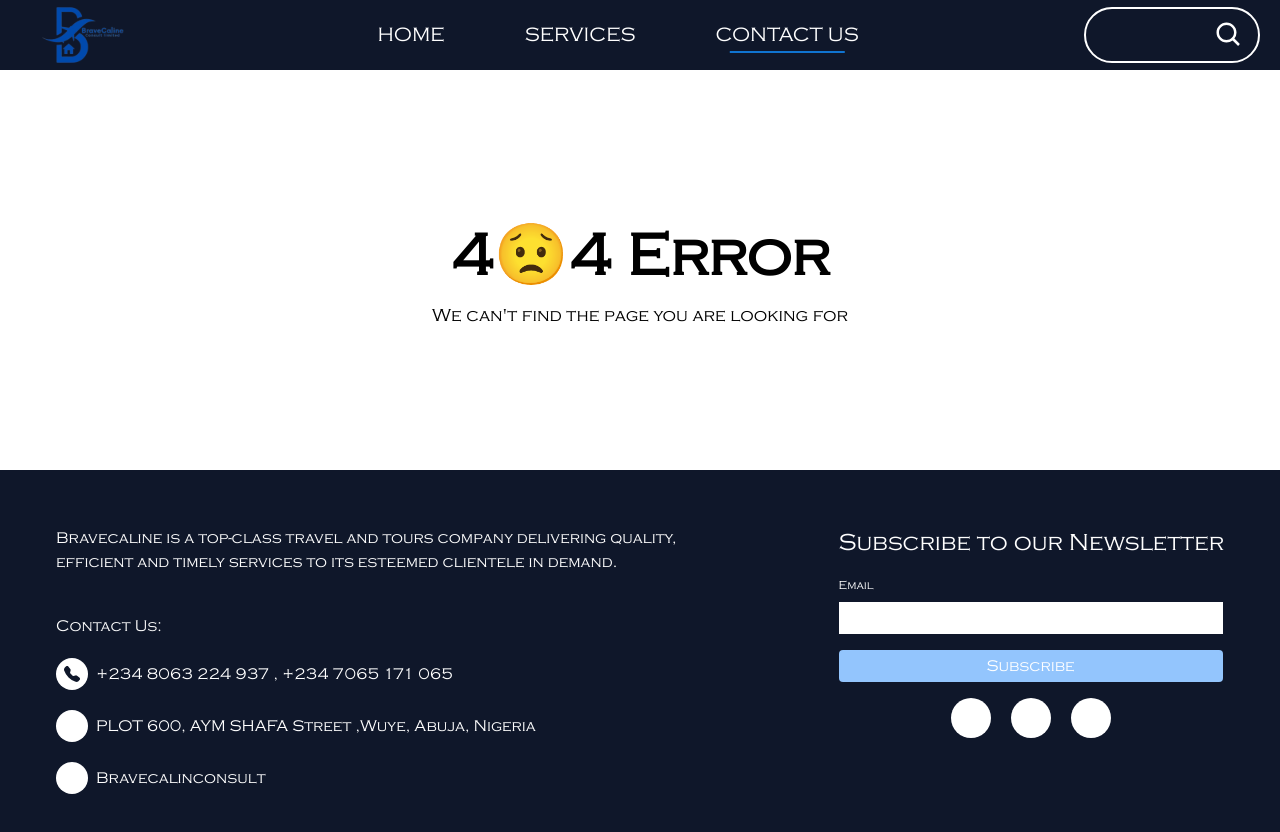
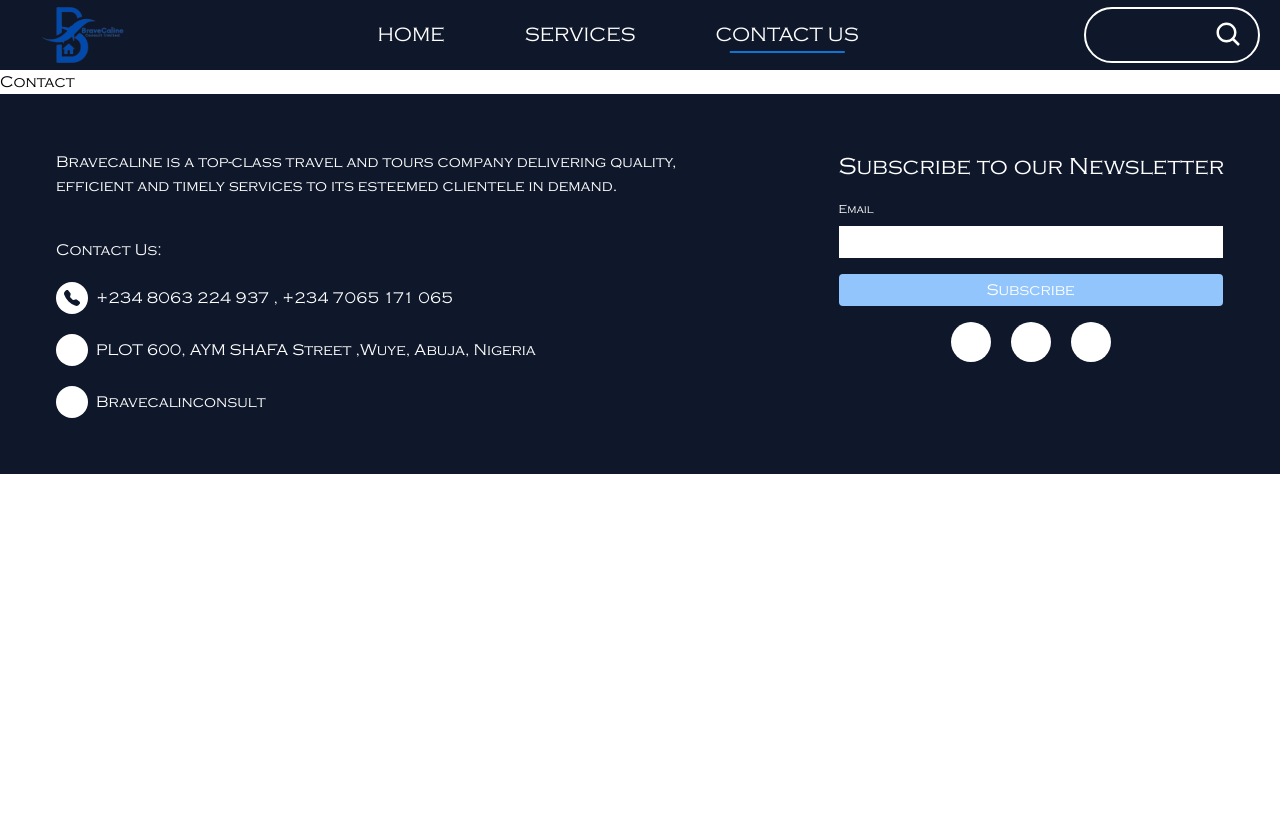
Before and after one commit to fantee-hub/bravecline, a Next.js app: page /contact-us in a window 1280 px wide. Before the commit this address had no page. Shown: the top 832 px of the page. After the commit the page ends 800 px from the top, so only its background shows below. Built offline with nearby package versions, Linux system fonts and the light colour scheme; some icons are missing.

Commit message:
feat: added contact-us page

```diff
--- /dev/null
+++ b/pages/contact-us/index.tsx
@@ -0,0 +1,7 @@
+import React from "react";
+
+const Contact = () => {
+  return <main>Contact</main>;
+};
+
+export default Contact;
```
